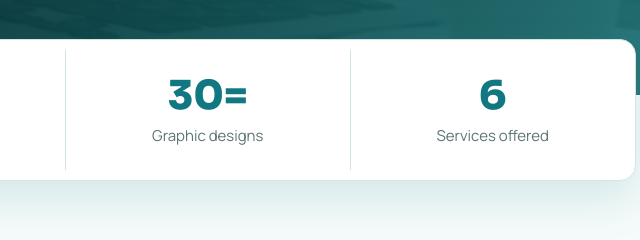
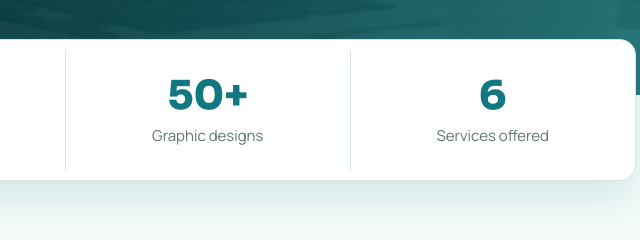
Before and after one commit to mdvasim8766/portfoliowebsite, a plain HTML site: page index.html in a window 1280 px wide. Shown: the part 705-945 px from the top of the page, 574-1214 px from the left. Drawn offline with Linux system fonts and the light colour scheme.

Commit message:
Update index.html

```diff
--- a/index.html
+++ b/index.html
@@ -52,7 +52,7 @@
 <div class="wrap stats">
   <div><b>3+</b><span>Years experience</span></div>
   <div><b>50+</b><span>Website projects</span></div>
-  <div><b>30=</b><span>Graphic designs</span></div>
+  <div><b>50+</b><span>Graphic designs</span></div>
   <div><b>6</b><span>Services offered</span></div>
 </div>
 
```
